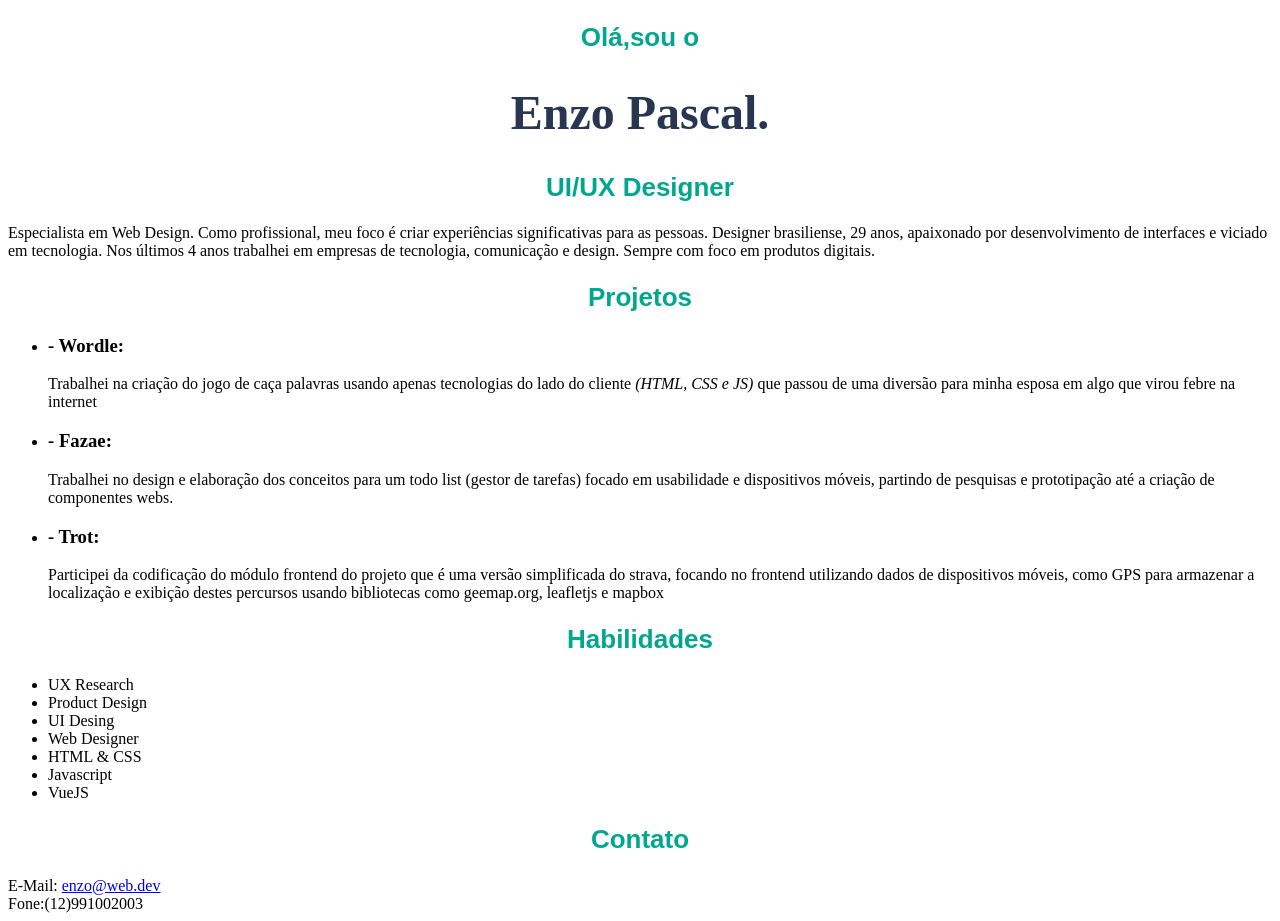
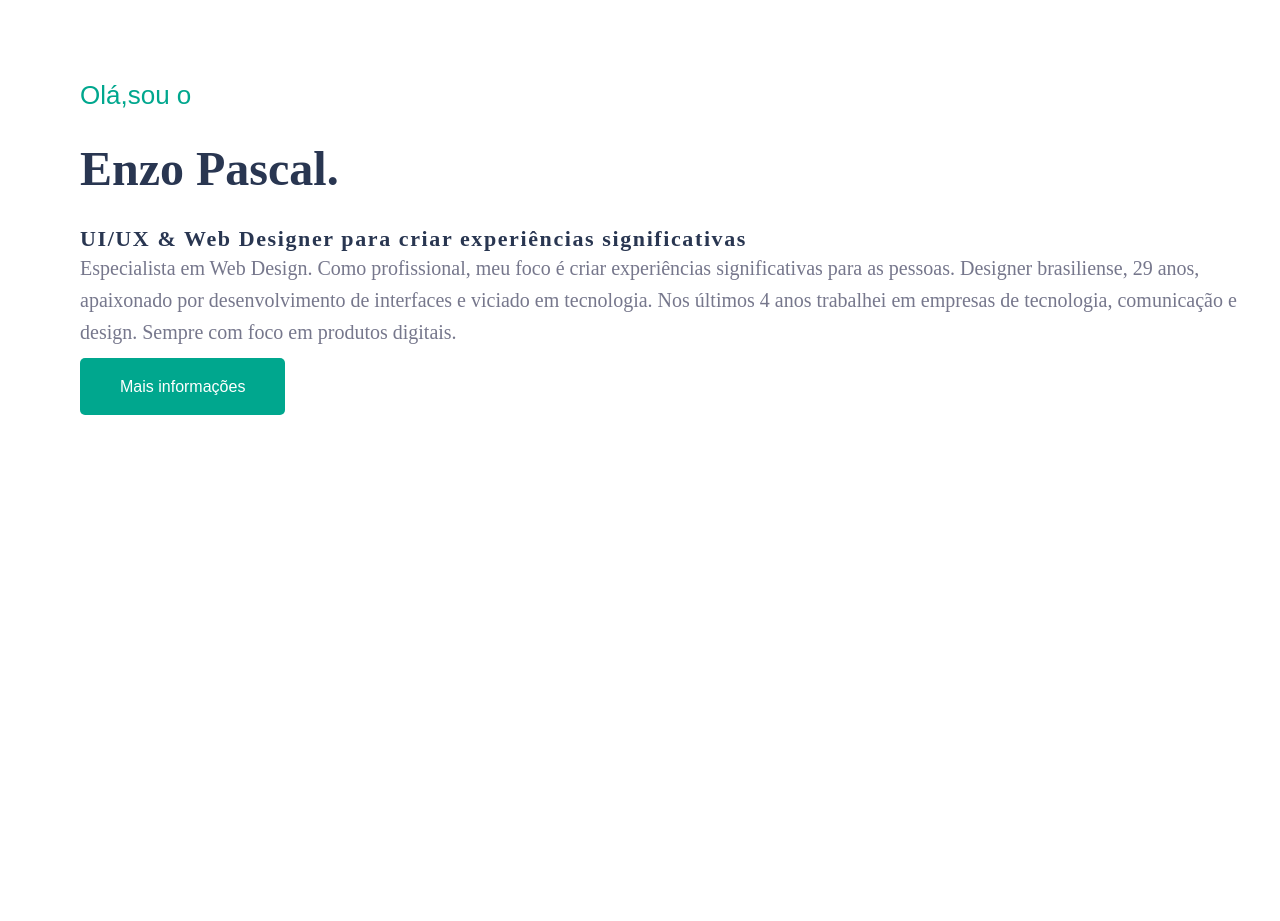
Before and after one commit to GabrielSAbreu/devPro-frontEnd, a plain HTML site: page html_basico/enzo.html in a window 1280 px wide. After the commit the page ends 800 px from the top, so only its background shows below. Drawn offline with Linux system fonts and the light colour scheme.

Commit message:
wip: página enzo

```diff
--- a/html_basico/enzo.html
+++ b/html_basico/enzo.html
@@ -8,15 +8,21 @@
     <title>Document</title>
 </head>
 <body>
-            <h2>Olá,sou o</h2>
-            <h1> Enzo Pascal.</h1>
-        <h2>UI/UX Designer</h2>
-        <p>Especialista em Web Design. Como profissional, meu foco é
+    <div class="parte1">
+            <h2 class="subtitle1">Olá,sou o</h2>
+            <h1 class="title"> Enzo Pascal.</h1>
+        <h3 class="subtitle2">UI/UX & Web
+            Designer para criar experiências significativas</h3>
+        <p class="text">Especialista em Web Design. Como profissional, meu foco é
             criar experiências significativas para as pessoas.
             Designer brasiliense, 29 anos, apaixonado por desenvolvimento de interfaces e
             viciado em tecnologia. Nos últimos 4 anos trabalhei em empresas de tecnologia,
             comunicação e design. Sempre com foco em produtos digitais.</p>
-        <h2>Projetos</h2>
+       <a href="#" class="btn">Mais informações</a>
+    </div>
+
+
+       <!-- <h2>Projetos</h2>
         <ul>
             <li>
                 <h3>- Wordle:</h3>
@@ -57,7 +63,7 @@
         E-Mail: <a href="mailto:enzo@web.dev">enzo@web.dev</a>
         <br>
         Fone:(12)991002003
-
+-->
 
 
 </body>
--- a/html_basico/style.css
+++ b/html_basico/style.css
@@ -1,13 +1,51 @@
-h1{
+*{
+    margin: 0;
+    padding: 0;
+}
+
+.parte1{
+    margin-left: 80px;
+    margin-top: 80px;
+}
+
+
+.title{
     color: #293651;
     font-size: 48px;
     font-weight: bold;
-    text-align: center;
+    margin-bottom: 30px;
 }
 
-h2{
+.subtitle1{
     color:  #00a78e ;
     font-size: 26px;
     font-family: sans-serif;
-    text-align: center;
+    margin-bottom: 30px;
+    font-weight: 100;
 }
+
+.subtitle2{
+    color: #293651;
+    letter-spacing: 2pt;
+    font-size: 22px;
+    letter-spacing: 1.2pt;
+
+}
+
+.text{
+    color: #76778c;
+    font-size: 20px;
+    letter-spacing: 1.2;
+    line-height: 32px;
+    margin-bottom:30px ;
+}
+
+.btn{
+    background-color:  #00a78e;
+    border-radius: 5px;
+    padding: 20px 40px;
+    color: #fff;
+    text-decoration: none;
+    font-family: sans-serif;
+
+}
```
